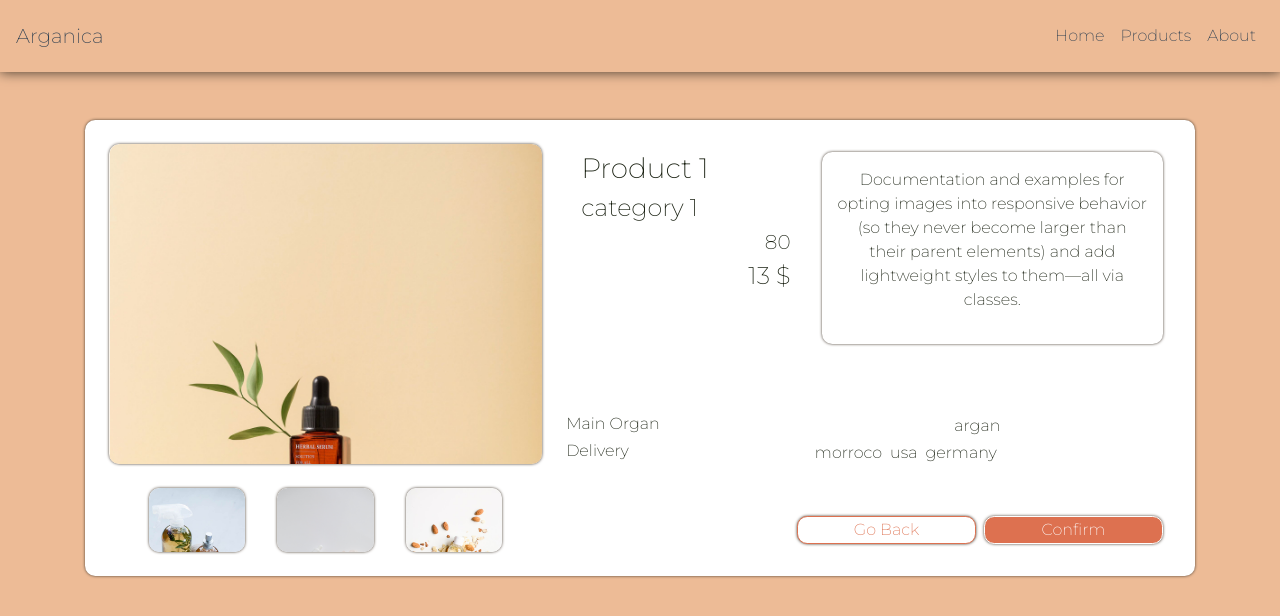
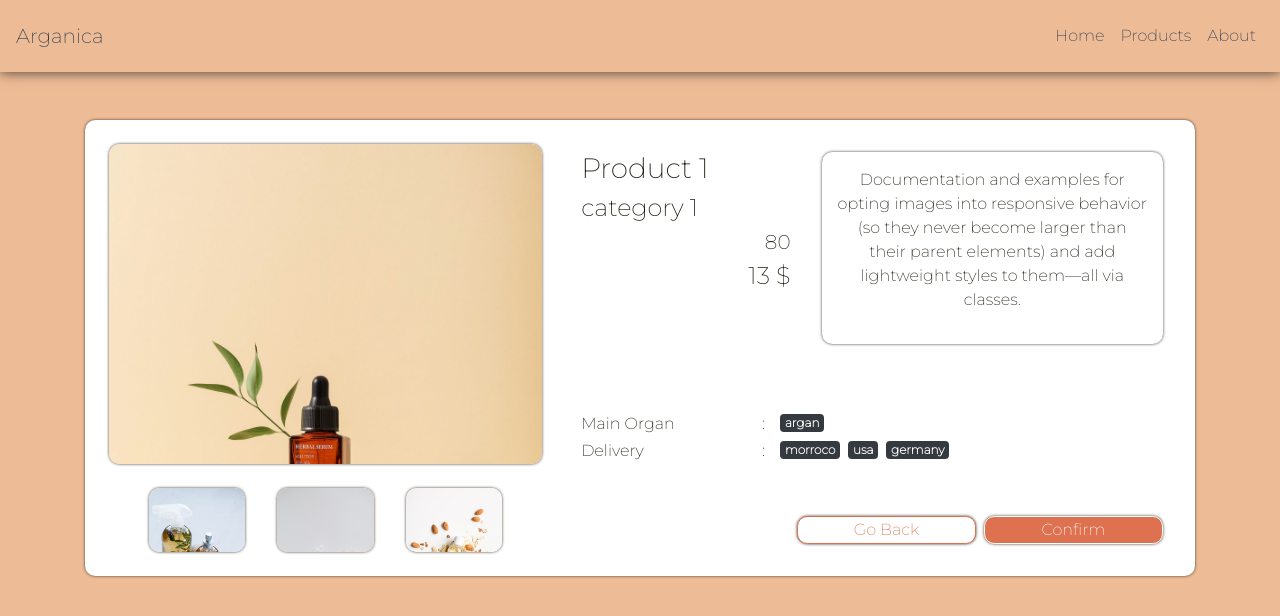
Before and after one commit to redwanchitam/argan-web-app, a Vue app: page /products/p/1 in a window 1280 px wide. Shown: the top 616 px of the page. Built offline with nearby package versions, Linux system fonts and the light colour scheme; a web font is replaced by a local one.

Commit message:
general styling

```diff
--- a/public/index.html
+++ b/public/index.html
@@ -4,7 +4,7 @@
     <meta charset="utf-8">
     <meta http-equiv="X-UA-Compatible" content="IE=edge">
     <meta name="viewport" content="width=device-width,initial-scale=1.0">
-    <link rel="icon" href="<%= BASE_URL %>favicon.ico">
+    <link rel="icon" href="https://www.figma.com/file/WRi1Ntq1dIIrqIkWprGq5A/logo?node-id=0%3A1">
     <link rel="stylesheet" href="https://maxcdn.bootstrapcdn.com/bootstrap/4.0.0/css/bootstrap.min.css" integrity="sha384-Gn5384xqQ1aoWXA+058RXPxPg6fy4IWvTNh0E263XmFcJlSAwiGgFAW/dAiS6JXm" crossorigin="anonymous">
     <title><%= htmlWebpackPlugin.options.title %></title>
   </head>
--- a/src/App.vue
+++ b/src/App.vue
@@ -4,7 +4,7 @@
     <nav class="navbar navbar-expand-lg">
       <a class="navbar-brand" href="#">Arganica</a>
       <div class="ml-auto">
-        <button class="navbar-toggler tagBtnMenu tagShadow" type="button" data-toggle="collapse" data-target="#navbarNav" aria-controls="navbarNav" aria-expanded="false" aria-label="Toggle navigation">
+        <button class="navbar-toggler tagBtn tagBtnMenu tagShadow" type="button" data-toggle="collapse" data-target="#navbarNav" aria-controls="navbarNav" aria-expanded="false" aria-label="Toggle navigation">
           +
         </button>
         <div class="collapse navbar-collapse" id="navbarNav">
@@ -78,6 +78,38 @@ a {
     }
   }
 }
+
+// buttons
+.tagBtn {
+  cursor: pointer;
+  transition: ease-in-out all .7s;
+  outline: none !important;
+}
+.tagBtnPrimary {
+  border: 1px solid white !important;
+  border-radius: calc(0.7rem - 1px);
+  background-color: #DD7150 !important;
+  color: white !important;
+}
+.tagBtnSecondary {
+  border: 1px solid #DD7150 !important;
+  border-radius: calc(0.7rem - 1px);
+  background-color:white !important;
+  color: #DD7150 !important;
+}
+.tagBtnMenu {
+  outline: none;
+  width: 3rem;
+  height: 3rem;
+  border: 1px solid #DD7150;
+  background-color:white;
+  color: #DD7150;
+  border-radius: 50% !important;
+  justify-content: center;
+  align-items: center;
+}
+
+// shadow
 .tagShadow{
   border-radius: calc(0.7rem - 1px);
   box-shadow: 0px 0px 3px rgb(65, 54, 42);
@@ -98,17 +130,13 @@ a {
   position: relative;
   overflow: hidden;
 }
-// productDetails
-.box {
-  width: 80%;
-  // border: 1px solid orange;
-  border-radius: calc(0.7rem - 1px);
-}
-.detailsbox {
-  background-color: white;
-}
-.subDetailsBox {
-  // justify-content: center;
+
+// product
+.cardProductImg {
+  max-width: 100%;
+  height: 12rem;
+  overflow: hidden;
+  position: relative;
 }
 .productImg {
   max-width: 100%;
@@ -116,27 +144,29 @@ a {
   border-radius: calc(0.7rem - 1px);
   transition: ease all .7s;
 }
+
+// productDetails
+.box {
+  width: 80%;
+  border-radius: calc(0.7rem - 1px);
+}
+.detailsbox {
+  background-color: white;
+}
 .activeProductImg {
   max-width: 100%;
   height: 20rem;
   overflow: hidden;
   position: relative;
-}
-.cardProductImg {
-  max-width: 100%;
-  height: 12rem;
-  overflow: hidden;
-  position: relative;
-}
-.activeProductImg .productImg {
-  position: absolute;
-  -ms-transform: translateY(-50%);
-  transform: translateY(-50%);
-  -ms-transform: translateX(-50%);
-  transform: translateX(-50%);
+  box-shadow: 0px 0px 3px rgb(65, 54, 42);
+  border-radius: calc(0.7rem - 1px);
 }
 .activeProductImg:hover .productImg{
-  max-width: 125% !important;
+  -ms-transform: translateY(-15%);
+  transform: translateY(-15%);
+  -ms-transform: translateX(-15%);
+  transform: translateX(-15%);
+  max-width: 130% !important;
   transition: ease-in-out all .7s;
 }
 .sleepingProductImgsBox {
@@ -149,6 +179,16 @@ a {
   height: 4rem;
   overflow: hidden;
   position: relative;
+  border-radius: calc(0.7rem - 1px);
+  box-shadow: 0px 0px 3px rgb(65, 54, 42);
+}
+.sleepingProductImg:hover .productImg{
+  -ms-transform: translateY(-15%);
+  transform: translateY(-15%);
+  -ms-transform: translateX(-15%);
+  transform: translateX(-15%);
+  max-width: 130% !important;
+  transition: ease-in-out all .7s;
 }
 .productInfosItem {
   width: fit-content;
@@ -157,29 +197,4 @@ a {
   justify-self: start;
   padding: 1rem;
 }
-.tagBtn {
-  border-radius: calc(0.7rem - 1px);
-  transition: ease-in-out all .7s;
-}
-.tagBtnPrimary {
-  border: 1px solid white !important;
-  background-color: #DD7150 !important;
-  color: white !important;
-}
-.tagBtnSecondary {
-  border: 1px solid #DD7150 !important;
-  background-color:white !important;
-  color: #DD7150 !important;
-}
-.tagBtnMenu {
-  width: 3rem;
-  height: 3rem;
-  border: 1px solid #DD7150;
-  background-color:white;
-  color: #DD7150;
-  border-radius: 50%;
-  justify-content: center;
-  align-items: center;
-  transition: ease-in-out all .7s;
-}
 </style>
--- a/src/views/Home.vue
+++ b/src/views/Home.vue
@@ -1,7 +1,7 @@
 <template>
   <div class="container">
     <div class="home">
-      <img alt="Vue logo" src="../assets/logo.png" />
+      <h1>This is an home page</h1>
     </div>
   </div>
 </template>
--- a/src/views/ProductDetails.vue
+++ b/src/views/ProductDetails.vue
@@ -1,6 +1,6 @@
 <template>
   <div class="container">
-    <div class="row w-100 m-0 tagShadow box detailsbox justify-content-center p-3">
+    <div class="row w-100 m-0 mb-5 tagShadow box detailsbox justify-content-center p-3">
       <!-- details images -->
       <div class="col-lg-5 col-md-6 col-sm-12 p-2">
         <div class="d-flex flex-column w-100 box subDetailsBox imgsSubDetailsBox">
@@ -15,7 +15,7 @@
               v-bind:imgPath= imgPath
               v-bind:key= imgPath.id
               v-bind:index= index
-              v-on:click="toggleActiveImg" :id="'imgBox' + imgPath.id" class="tagShadow sleepingProductImg">
+              v-on:click="toggleActiveImg" :id="'imgBox' + imgPath.id" class="sleepingProductImg">
               <img class="img-fluid productImg" :id="imgPath.id" :src="imgPath.path" />
             </div>
           </div>
@@ -53,34 +53,40 @@
             <div class="d-flex flex-column w-100 box subDetailsBox infoSubDetailsBox">
               <!-- main organs -->
               <div class="row m-0">
-                <div class="col-5 justify-content-start pl-0">
+                <div class="col-4 justify-content-start pr-0">
                   <div class="row m-0">
                     <h6 class="productInfosItem">Main Organ</h6>
+                    <h6 class="ml-auto">:</h6>
                   </div>
                 </div>
-                <div class="col-7 justify-content-start pl-0">
+                <div class="col-8">
+                  <div class="row m-0">
                     <span
-                    class="mr-2"
-                    v-for="mainOrgan in this.$store.state.products[$route.params.id-1].mainOrgans"
+                      class="mr-2 mb-1 badge badge-dark"
+                      v-for="mainOrgan in currentProduct.mainOrgans"
                       v-bind:key= mainOrgan
                       >
                       {{ mainOrgan }}
                     </span>
                   </div>
                 </div>
+              </div>
               <!-- deliveries -->
               <div class="row m-0">
-                <div class="col-5 justify-content-start pl-0">
+                <div class="col-4 justify-content-start pr-0">
+                  <div class="row m-0">
                     <h6 class="productInfosItem">Delivery</h6>
+                    <h6 class="ml-auto">:</h6>
                   </div>
-                <div class="col-7 justify-content-start pl-0">
+                </div>
+                <div class="col-8">
                   <div class="row m-0">
                     <span
-                      class="mr-2"
-                      v-for="deliverie in this.$store.state.products[$route.params.id-1].deliveries"
-                      v-bind:key= deliverie
+                      class="mr-2 mb-1 badge badge-dark"
+                      v-for="delivery in currentProduct.deliveries"
+                      v-bind:key= delivery
                       >
-                      {{ deliverie }}
+                      {{ delivery }}
                     </span>
                   </div>
                 </div>
```
Lines whose indentation alone changed are shown as unchanged.
